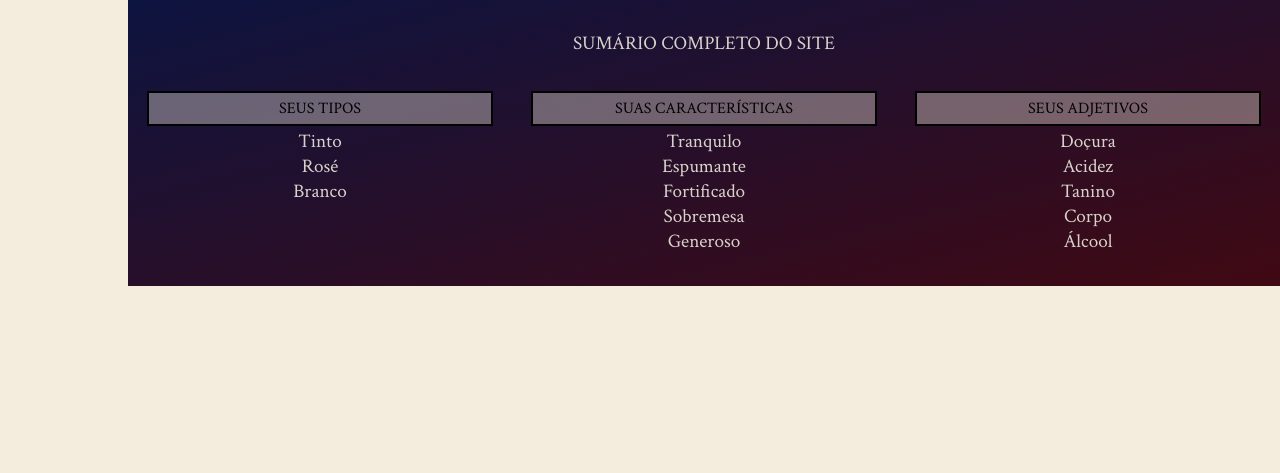
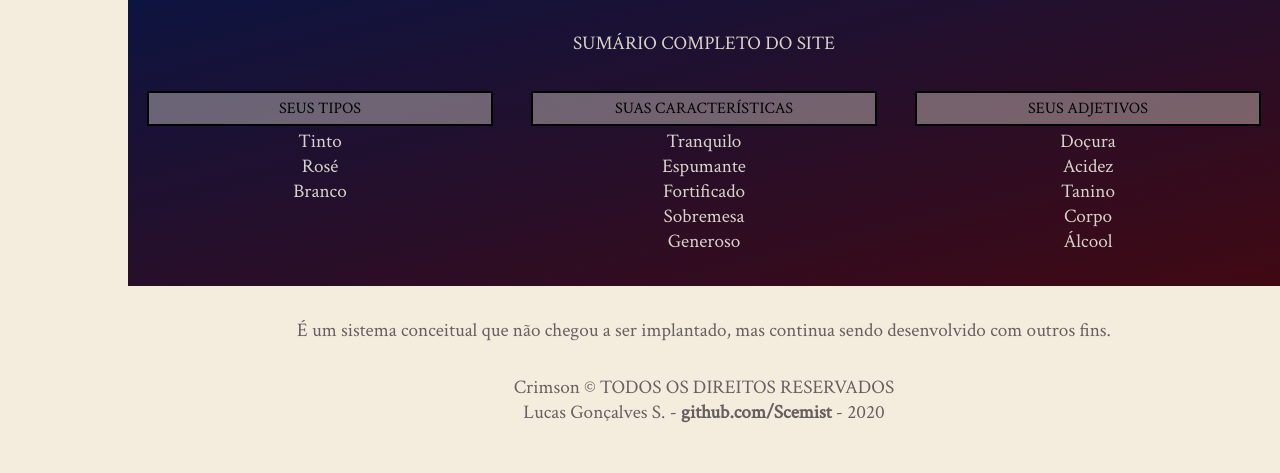
Before and after one commit to Scemist/Crimson, a PHP site: page / in a window 1280 px wide. Shown: the part 902-1375 px from the top of the page. Before the commit the page ends 1188 px from the top, so only its background shows below. Run offline with PHP 8.4, Linux system fonts and the light colour scheme.

Commit message:
Adição de um rodapé
Um rodapé sem a tag <footer> com nome e link para o GitHub

```diff
--- a/index.php
+++ b/index.php
@@ -174,7 +174,11 @@
 							</ul>
 						</div>
 					</div>
+
 				</div>
+
+				<p>É um sistema conceitual que não chegou a ser implantado, mas continua sendo desenvolvido com outros fins.</p>
+				<p>Crimson © TODOS OS DIREITOS RESERVADOS <br> Lucas Gonçalves S. - <a href="https://github.com/Scemist"><b>github.com/Scemist</b></a> - 2020</p>
 
 			</section>
 		</main>
```
